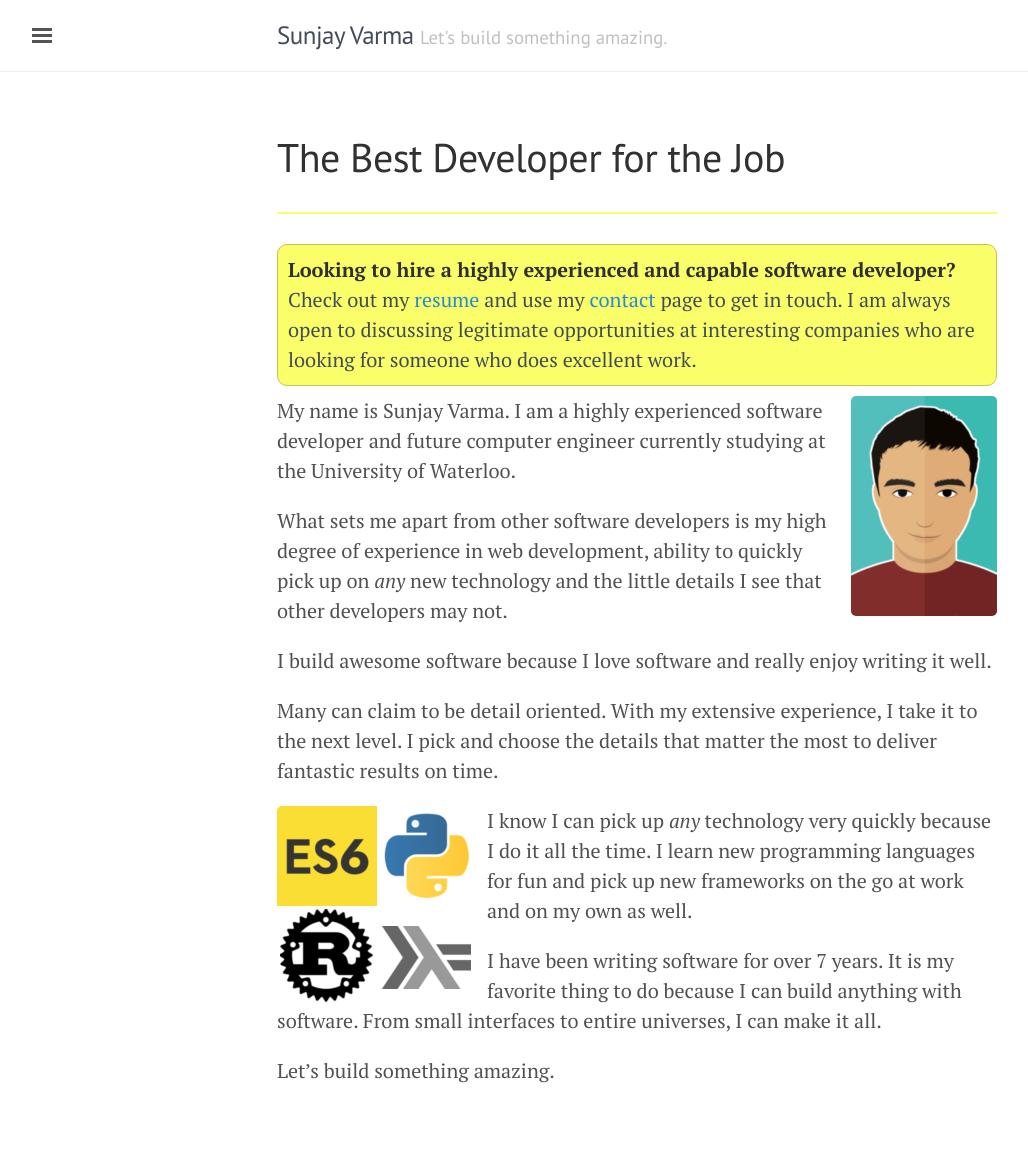
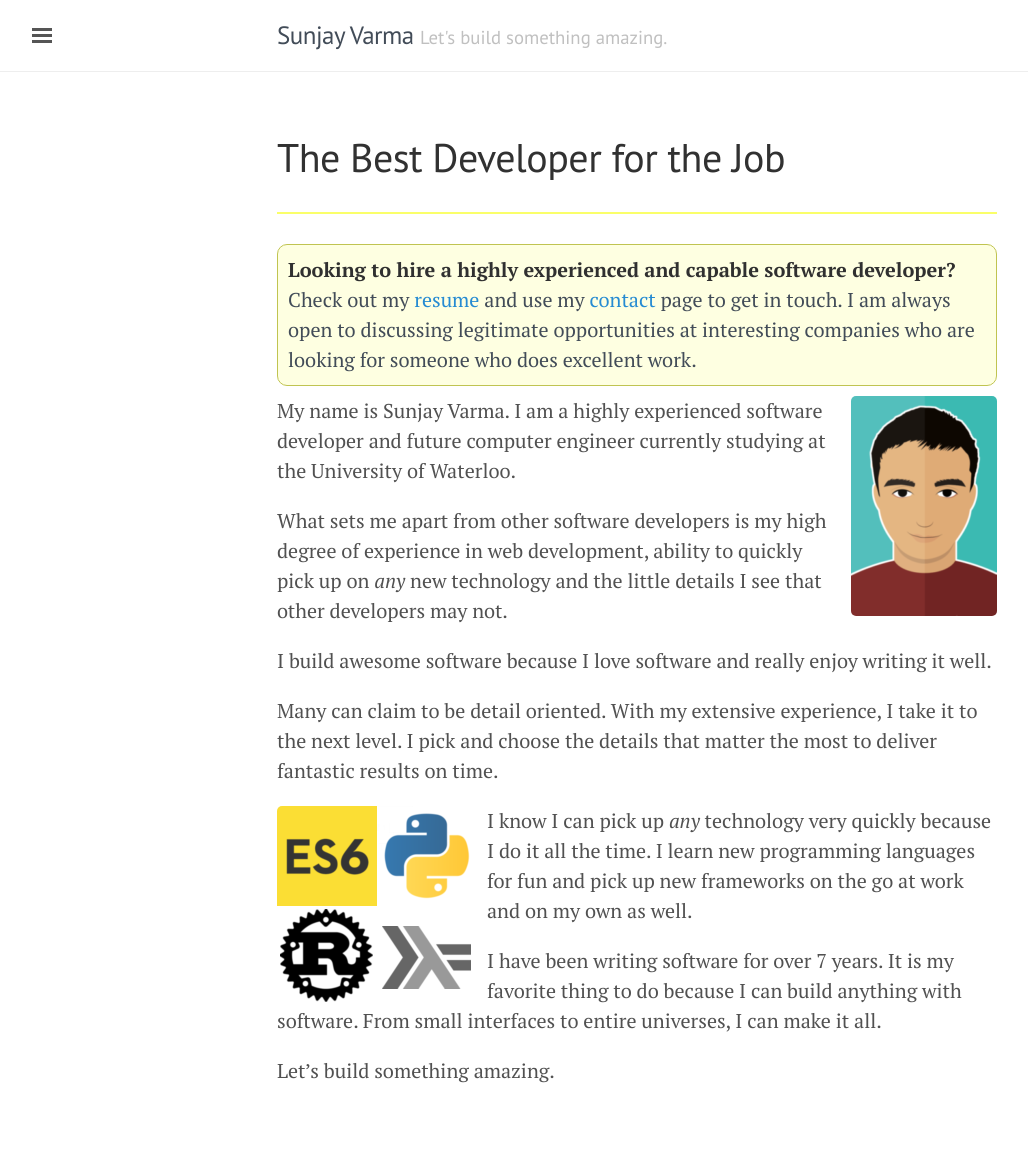
Before and after one commit to sunjay/sunjay.github.io, a Jekyll site: the page built from index.html, in a window 1280 px wide. Shown: the whole page, without its empty margins (3-1031 px from the left). Built offline with Jekyll 4.4.1, drawn with Linux system fonts in a browser that asks for light colours.

Commit message:
Changed alert background

```diff
--- a/assets/css/lanyon.css
+++ b/assets/css/lanyon.css
@@ -489,7 +489,7 @@ a.pagination-item:hover {
   border-top-color: #FAFF69;
 }
 .theme-base-0a .alert {
-  background: #FAFF69;
+  background: rgba(250,255,105,0.20);
   border: 1px solid #C0C451;
   border-radius: 10px;
   color: #424c58;
```
